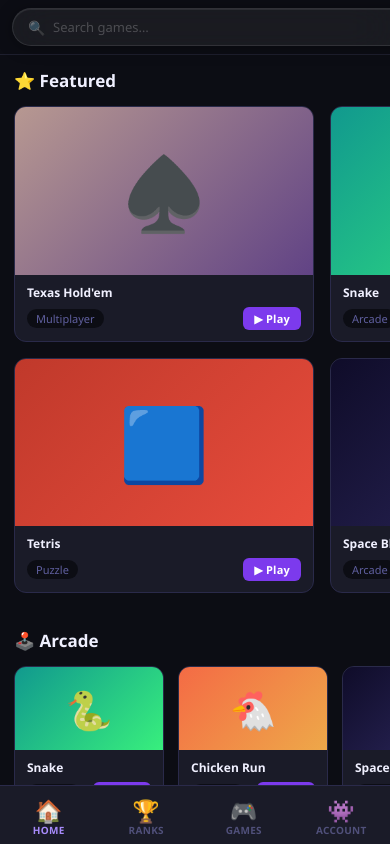
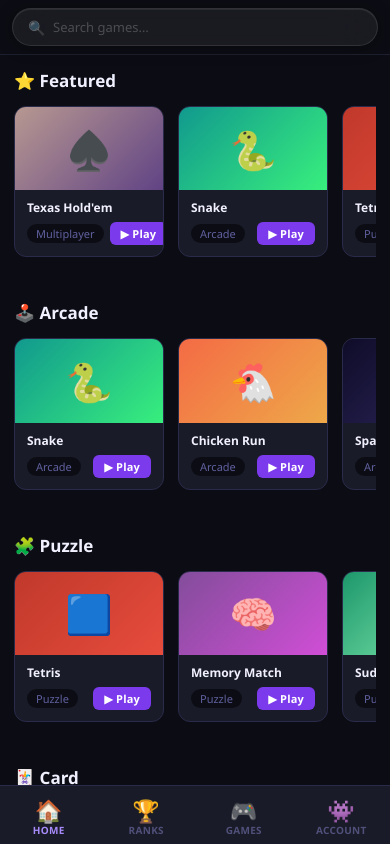
Before and after one commit to anhnguyen0314/gsite, a plain HTML site: page index.html in a window 390 px wide. Drawn offline with Linux system fonts and the light colour scheme; no server answers.

Commit message:
Fix mobile carousel scroll, search bar width, convert featured to carousel

```diff
--- a/index.html
+++ b/index.html
@@ -35,8 +35,8 @@
         <div class="section-header">
           <h2>⭐ Featured</h2>
         </div>
-        <div class="featured-grid" id="featuredGrid">
-          <a href="games/poker/lobby.html" class="game-card game-card-featured">
+        <div class="carousel-row" id="featuredGrid">
+          <a href="games/poker/lobby.html" class="game-card" data-name="texas holdem poker">
             <div class="game-thumb gt-poker">♠️</div>
             <div class="game-card-body">
               <h3>Texas Hold'em</h3>
@@ -46,7 +46,7 @@
               </div>
             </div>
           </a>
-          <a href="games/snake/snake.html" class="game-card game-card-featured">
+          <a href="games/snake/snake.html" class="game-card" data-name="snake">
             <div class="game-thumb gt-snake">🐍</div>
             <div class="game-card-body">
               <h3>Snake</h3>
@@ -56,7 +56,7 @@
               </div>
             </div>
           </a>
-          <a href="games/tetris/tetris.html" class="game-card game-card-featured">
+          <a href="games/tetris/tetris.html" class="game-card" data-name="tetris">
             <div class="game-thumb gt-tetris">🟦</div>
             <div class="game-card-body">
               <h3>Tetris</h3>
@@ -66,7 +66,7 @@
               </div>
             </div>
           </a>
-          <a href="games/spaceblaster/spaceblaster.html" class="game-card game-card-featured">
+          <a href="games/spaceblaster/spaceblaster.html" class="game-card" data-name="space blaster">
             <div class="game-thumb gt-spaceblaster">🚀</div>
             <div class="game-card-body">
               <h3>Space Blaster</h3>
--- a/style.css
+++ b/style.css
@@ -397,16 +397,6 @@ body {
 /* ─── Featured Section ─── */
 .featured-section {
   margin-bottom: 36px;
-}
-
-.featured-grid {
-  display: grid;
-  grid-template-columns: repeat(auto-fill, minmax(240px, 1fr));
-  gap: 16px;
-}
-
-.game-card-featured .game-thumb {
-  font-size: 72px;
 }
 
 /* ─── Section Headers ─── */
@@ -830,7 +820,6 @@ footer a:hover { color: #a78bfa; }
     flex: 1;
     min-height: 0;
     overflow-y: auto;
-    overflow-x: hidden; /* prevents full-page horizontal scroll; carousels scroll independently */
     -webkit-overflow-scrolling: touch;
   }
   .bottom-nav {
@@ -846,6 +835,8 @@ footer a:hover { color: #a78bfa; }
   }
   #main-wrap {
     margin-left: 0;
+    min-width: 0;    /* flex child: prevent expanding beyond viewport width */
+    width: 100%;
   }
   .main-content {
     padding: 14px 14px 20px;
@@ -875,18 +866,12 @@ footer a:hover { color: #a78bfa; }
   .game-card-body h3 {
     font-size: 12px;
   }
-  .featured-grid {
-    grid-template-columns: 1fr 1fr;
-  }
   .mobile-only {
     display: inline-block;
   }
 }
 
 @media (max-width: 380px) {
-  .featured-grid {
-    grid-template-columns: 1fr;
-  }
   .game-card {
     flex: 0 0 130px;
   }
```
